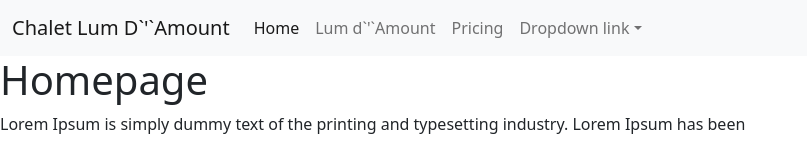
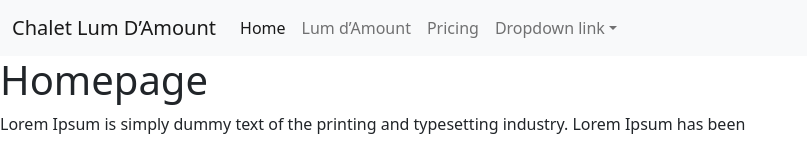
Before and after one commit to mountaineer09/Test, a Next.js app: page / in a window 1280 px wide. Shown: the top 156 px of the page, without its empty margins (0-807 px from the left). Built offline with nearby package versions, Linux system fonts and the light colour scheme; a web font is replaced by a local one.

Commit message:
new apostrophe

```diff
--- a/components/Navbar.tsx
+++ b/components/Navbar.tsx
@@ -12,7 +12,7 @@ const Navbar= () => {
    //  </nav>
 <nav className="navbar navbar-expand-lg navbar-light bg-light">
   <div className="container-fluid">
-    <a className="navbar-brand" href="#">Chalet Lum D`&apos;`Amount</a>
+    <a className="navbar-brand" href="#">Chalet Lum D’Amount</a>
     <button className="navbar-toggler" type="button" data-bs-toggle="collapse" data-bs-target="#navbarNavDropdown" aria-controls="navbarNavDropdown" aria-expanded="false" aria-label="Toggle navigation">
       <span className="navbar-toggler-icon"></span>
     </button>
@@ -22,7 +22,7 @@ const Navbar= () => {
           <a className="nav-link active" aria-current="page" href="#">Home</a>
         </li>
         <li className="nav-item">
-          <a className="nav-link" href="#">Lum d`&apos;`Amount</a>
+          <a className="nav-link" href="#">Lum d’Amount</a>
         </li>
         <li className="nav-item">
           <a className="nav-link" href="#">Pricing</a>
```
